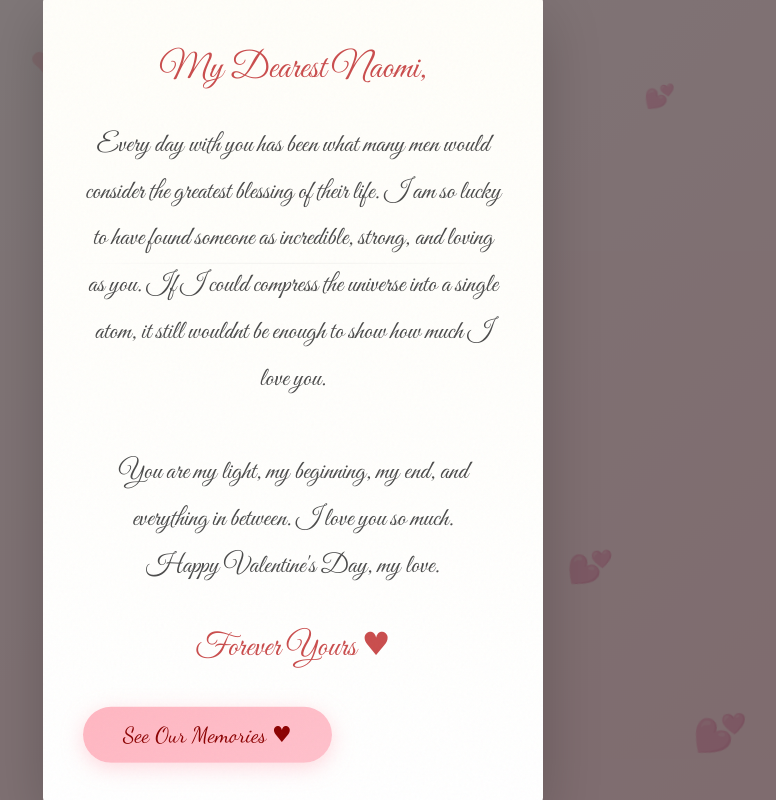
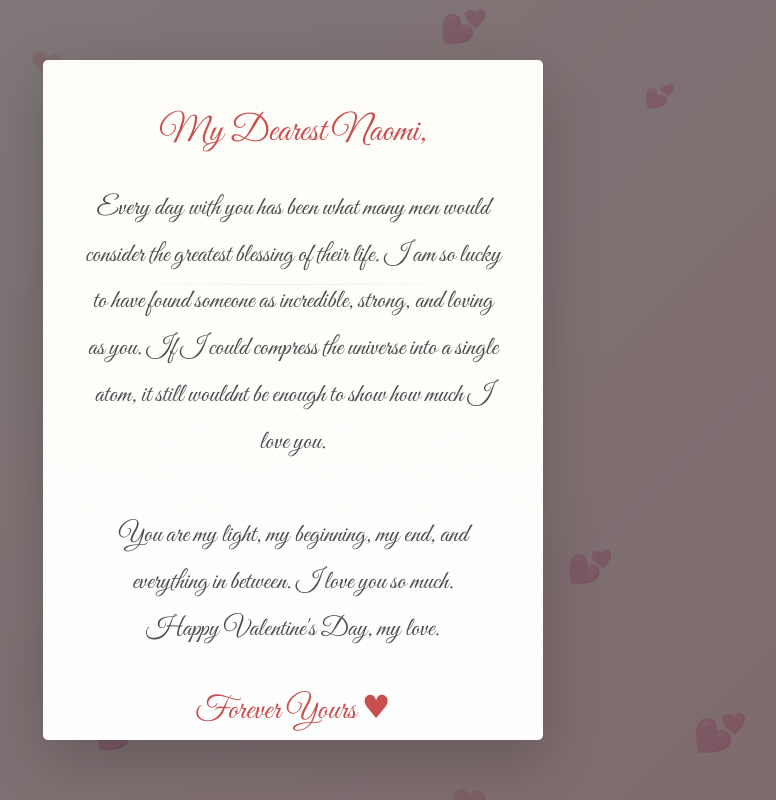
Before and after one commit to rahaulgoh/valentines, a plain HTML site: page index.html in a window 1280 px wide. Both pictures are taken after a click on the element 640 px from the left and 370 px from the top of the page. Shown: the whole page, without its empty margins (347-1123 px from the left). Drawn offline with Linux system fonts and the light colour scheme.

Commit message:
changed scaling of the letter

```diff
--- a/valentines.css
+++ b/valentines.css
@@ -236,6 +236,8 @@
             background: linear-gradient(to bottom, #fffef9, #fff);
             width: min(90vw, 500px);
             min-height: 400px;
+            max-height: 85vh;
+            overflow-y: auto;
             padding: 40px;
             border-radius: 5px;
             box-shadow: 0 20px 60px rgba(0, 0, 0, 0.2);
```
